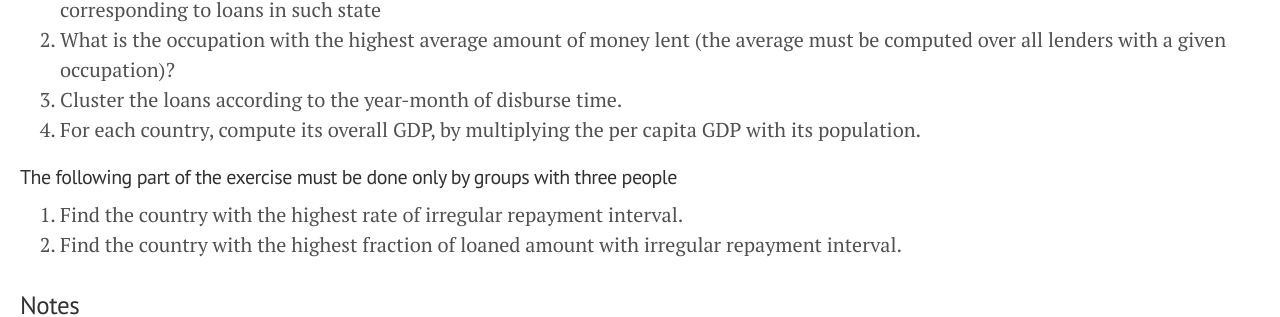
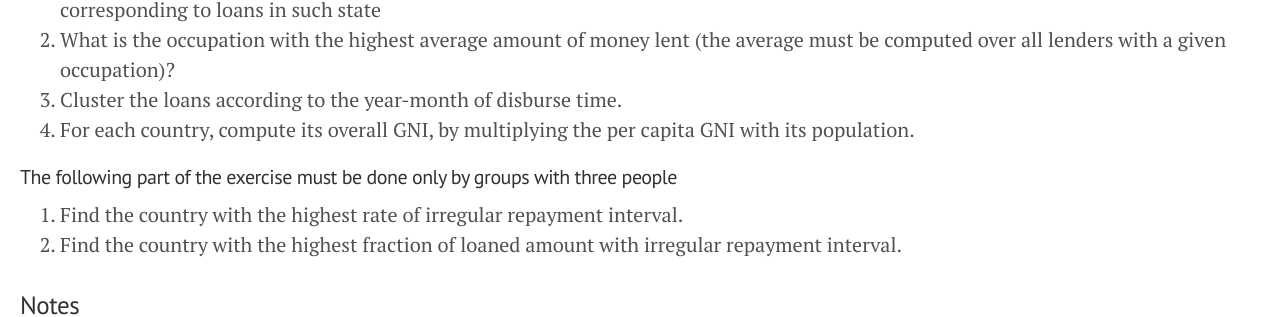
Before and after one commit to gdv/foundationsCS, a Jekyll site: the page built from docs/2019-project.md, in a window 1280 px wide. Shown: the part 755-1072 px from the top of the page. Built offline with Jekyll 4.4.1, drawn with Linux system fonts in a browser that asks for light colours; our own code applies the rules of GitHub Pages for plain Markdown files.

Commit message:
corretto GNI

```diff
--- a/docs/2019-project.md
+++ b/docs/2019-project.md
@@ -33,7 +33,7 @@ Some information on the datasets are on the [Kaggle](https://www.kaggle.com/gabo
 1.  What is the occupation with the highest average amount of money lent (the average must be computed over all lenders
     with a given occupation)?
 1.  Cluster the loans according to the year-month of disburse time.
-1.  For each country, compute its overall GDP, by multiplying the per capita GDP with its population.
+1.  For each country, compute its overall GNI, by multiplying the per capita GNI with its population.
 
 #### The following part of the exercise must be done only by groups with three people
 
```
